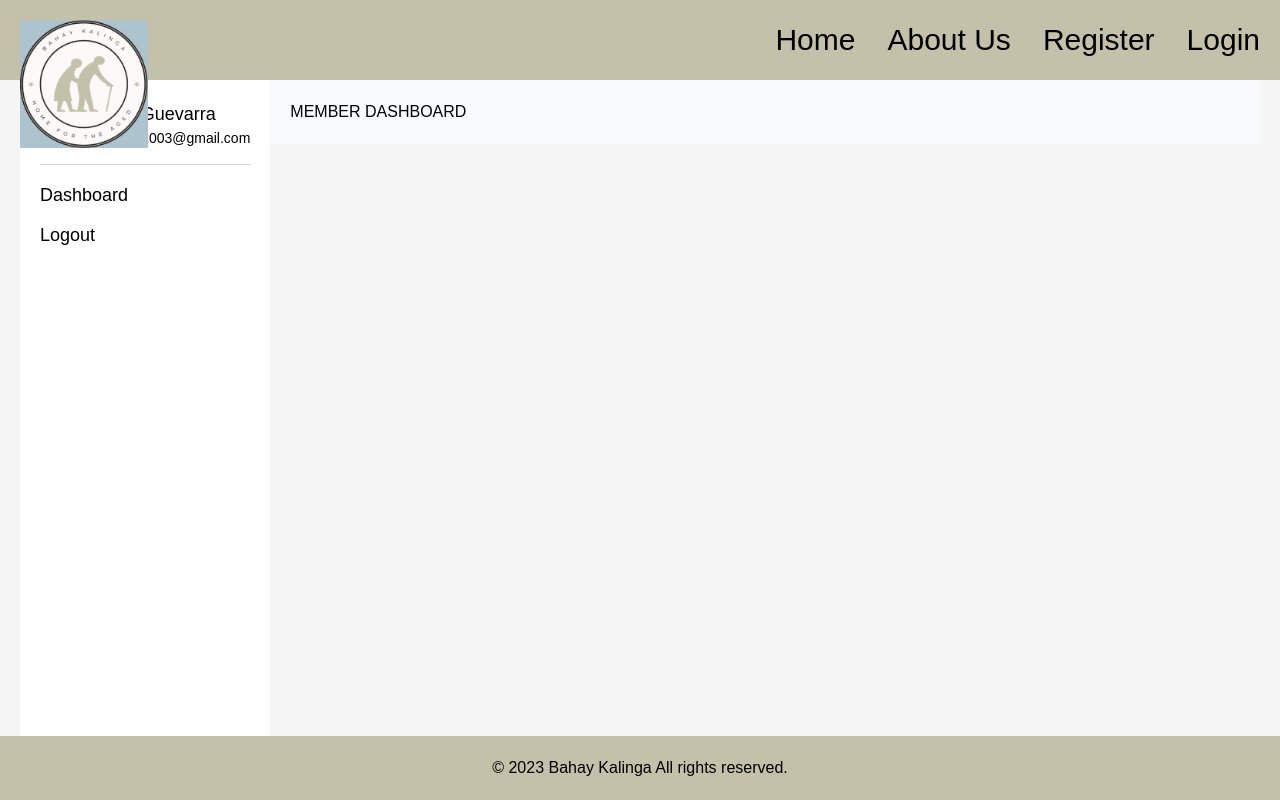
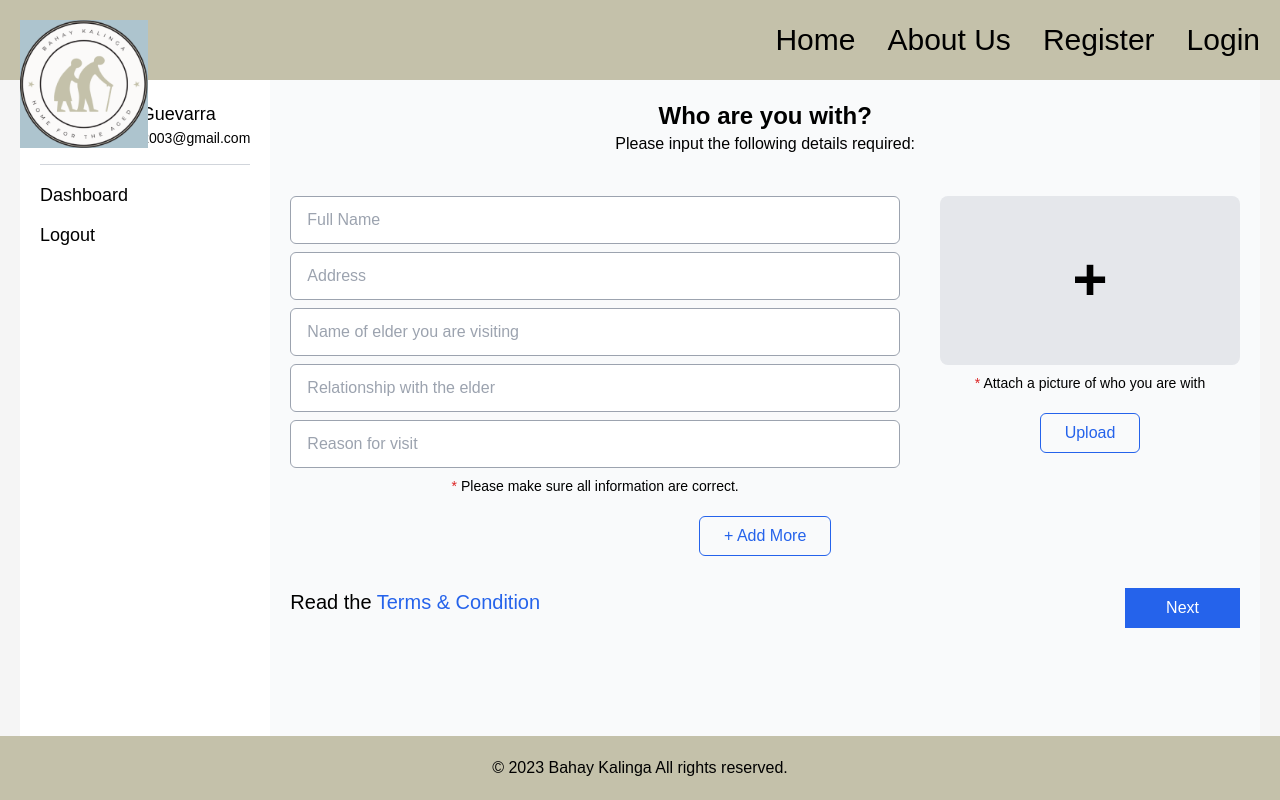
Before and after one commit to Overseer1/BahayKalinga, a React (Create React App) app: page /#/member in a window 1280 px wide. Built offline with nearby package versions, Linux system fonts and the light colour scheme.

Commit message:
User Dashboard

```diff
--- a/package.json
+++ b/package.json
@@ -17,6 +17,7 @@
     "git": "^0.1.5",
     "icons": "^1.0.0",
     "react": "^18.2.0",
+    "react-calendar": "^4.6.0",
     "react-dom": "^18.2.0",
     "react-icons": "^4.10.1",
     "react-router-dom": "^6.14.1",
--- a/src/pages/Member/MemberDashboard.jsx
+++ b/src/pages/Member/MemberDashboard.jsx
@@ -1,7 +1,199 @@
+import React, { useState } from "react";
+import Calendar from "react-calendar";
+import "react-calendar/dist/Calendar.css";
+
 const MemberDashboard = () => {
+  const defaultDetail = {
+    fullName: "",
+    address: "",
+    elderName: "",
+    relationship: "",
+    reason: "",
+    image: null, // Add image property to store the selected image file
+  };
+
+  const defaultMonths = [
+    "January",
+    "February",
+    "March",
+    "April",
+    "May",
+    "June",
+    "July",
+    "August",
+    "September",
+    "October",
+    "November",
+    "December",
+  ];
+
+  const [step, setStep] = useState(1);
+  const [details, setDetails] = useState([Object.assign({}, defaultDetail)]);
+
+  const addDetails = () => {
+    setDetails([...details, Object.assign({}, defaultDetail)]);
+  };
+
+  const handleInputChange = (index, field, value) => {
+    const updatedDetails = [...details];
+    updatedDetails[index][field] = value;
+    setDetails(updatedDetails);
+  };
+
+  // Function to handle image file changes
+  const handleImageChange = (index, image) => {
+    const updatedDetails = [...details];
+    updatedDetails[index].image = image;
+    setDetails(updatedDetails);
+  };
+
   return (
-    <div>
-      <div>MEMBER DASHBOARD</div>
+    <div className="text-center">
+      {step === 1 && (
+        <>
+          <div className="text-2xl font-bold">Who are you with?</div>
+          <div className="text-md font-light">
+            Please input the following details required:
+          </div>
+          {details.map((detail, index) => {
+            return (
+              <div
+                className="flex gap-10 items-start justify-center mt-10"
+                key={index}
+              >
+                <div className="flex flex-col gap-2 grow">
+                  <input
+                    className="h-12 px-4 rounded-md border border-gray-400"
+                    type="text"
+                    placeholder="Full Name"
+                    value={detail.fullName}
+                    onChange={(e) =>
+                      handleInputChange(index, "fullName", e.target.value)
+                    }
+                  />
+                  <input
+                    className="h-12 px-4 rounded-md border border-gray-400"
+                    type="text"
+                    placeholder="Address"
+                    value={detail.address}
+                    onChange={(e) =>
+                      handleInputChange(index, "address", e.target.value)
+                    }
+                  />
+                  <input
+                    className="h-12 px-4 rounded-md border border-gray-400"
+                    type="text"
+                    placeholder="Name of elder you are visiting"
+                    value={detail.elderName}
+                    onChange={(e) =>
+                      handleInputChange(index, "elderName", e.target.value)
+                    }
+                  />
+                  <input
+                    className="h-12 px-4 rounded-md border border-gray-400"
+                    type="text"
+                    placeholder="Relationship with the elder"
+                    value={detail.relationship}
+                    onChange={(e) =>
+                      handleInputChange(index, "relationship", e.target.value)
+                    }
+                  />
+                  <input
+                    className="h-12 px-4 rounded-md border border-gray-400"
+                    type="text"
+                    placeholder="Reason for visit"
+                    value={detail.reason}
+                    onChange={(e) =>
+                      handleInputChange(index, "reason", e.target.value)
+                    }
+                  />
+                  <div className="font-light text-sm">
+                    <span className="text-red-600">*</span> Please make sure all
+                    information are correct.
+                  </div>
+                </div>
+                <div className="shrink-0">
+                  {detail.image ? (
+                    <div className="image-preview">
+                      <img
+                        className="w-[300px] aspect-video object-contain bg-gray-200 rounded-lg"
+                        src={URL.createObjectURL(detail.image)}
+                        alt="Preview"
+                      />
+                    </div>
+                  ) : (
+                    <div className="rounded-lg font-bold text-6xl bg-gray-200 aspect-video flex items-center justify-center w-[300px]">
+                      +
+                    </div>
+                  )}
+                  <div className="font-light text-sm mt-2">
+                    <span className="text-red-600">*</span> Attach a picture of
+                    who you are with
+                  </div>
+                  <label className="relative block">
+                    <button className="mt-5 h-10 text-blue-600 border border-blue-600 px-6 rounded-md">
+                      Upload
+                    </button>
+                    <input
+                      className="opacity-0 absolute top-0 left-0 right-0 bottom-0 z-10 h-full w-full"
+                      type="file"
+                      accept="image/png, image/gif, image/jpeg"
+                      onChange={(e) =>
+                        handleImageChange(index, e.target.files[0])
+                      }
+                    />
+                  </label>
+                </div>
+              </div>
+            );
+          })}
+          <button
+            onClick={addDetails}
+            className="mt-5 h-10 text-blue-600 border border-blue-600 px-6 rounded-md"
+          >
+            + Add More
+          </button>
+          <div className="flex justify-between mt-8">
+            <div className="text-xl">
+              Read the{" "}
+              <span className="text-blue-600 cursor: pointer;">
+                Terms & Condition
+              </span>
+            </div>
+            <div className="flex gap-5">
+              <button
+                onClick={() => setStep(2)}
+                className="border border-blue-600 text-white h-10 text-base bg-blue-600 px-10"
+              >
+                Next
+              </button>
+              {/* <button className="border border-blue-600 text-blue-600 h-10 text-base px-10">
+            Cancel
+          </button> */}
+            </div>
+          </div>
+        </>
+      )}
+      {step === 2 && (
+        <div className="flex items-start flex-wrap justify-center gap-5">
+          {defaultMonths.map((month) => {
+            return (
+              <div>
+                <div className="font-medium mb-3 text-lg">{month}</div>
+                <Calendar
+                  defaultActiveStartDate={
+                    new Date(`${month} 1, ${new Date().getFullYear()}`)
+                  }
+                  showNavigation={false}
+                  tileClassName={({ activeStartDate, date, view }) =>
+                    view === "month" && date.getDay() === 3 ? "wednesday" : null
+                  }
+                />
+              </div>
+            );
+          })}
+        </div>
+      )}
     </div>
   );
 };
--- a/src/pages/Member/MemberLayout.jsx
+++ b/src/pages/Member/MemberLayout.jsx
@@ -1,17 +1,26 @@
 import { Outlet } from "react-router-dom";
+import { useNavigate } from "react-router-dom";
 
 const MemberLayout = () => {
+  const navigate = useNavigate();
+
+  const logout = () => {
+    navigate("/");
+  };
+
   return (
-    <div className="max-w-7xl mx-auto px-5 flex items-start">
-      <div className="p-5 bg-white min-h-[calc(100vh-144px)]">
+    <div className="max-w-7xl mx-auto px-5 flex min-h-[calc(100vh-144px)]">
+      <div className="p-5 bg-white">
         <div className="text-center">
           <div className="text-lg">Edward Guevarra</div>
           <div className="text-sm">edwardguevarra2003@gmail.com</div>
         </div>
         <div className="bg-gray-300 h-[1px] my-4"></div>
         <div className="flex flex-col gap-3">
-          <div className="font-medium text-lg">Dashboard</div>
-          <div className="font-medium text-lg">Logout</div>
+          <div className="font-medium text-lg cursor-pointer">Dashboard</div>
+          <div onClick={logout} className="font-medium text-lg cursor-pointer">
+            Logout
+          </div>
         </div>
       </div>
       <div className="grow bg-gray-50 p-5">
--- a/src/pages/Register/RegisterV2.jsx
+++ b/src/pages/Register/RegisterV2.jsx
@@ -167,7 +167,7 @@ const Register = () => {
                     type="button"
                     className="w-full bg-slate-500 text-warmGray-50 py-2 rounded-md"
                   >
-                    Upload
+                    Upload Image
                   </button>
                   <input
                     className="opacity-0 absolute top-0 left-0 right-0 bottom-0 z-10 h-full w-full"
```
Also changed, not shown: 1 other file (tests, documents, lock files or other folders).
